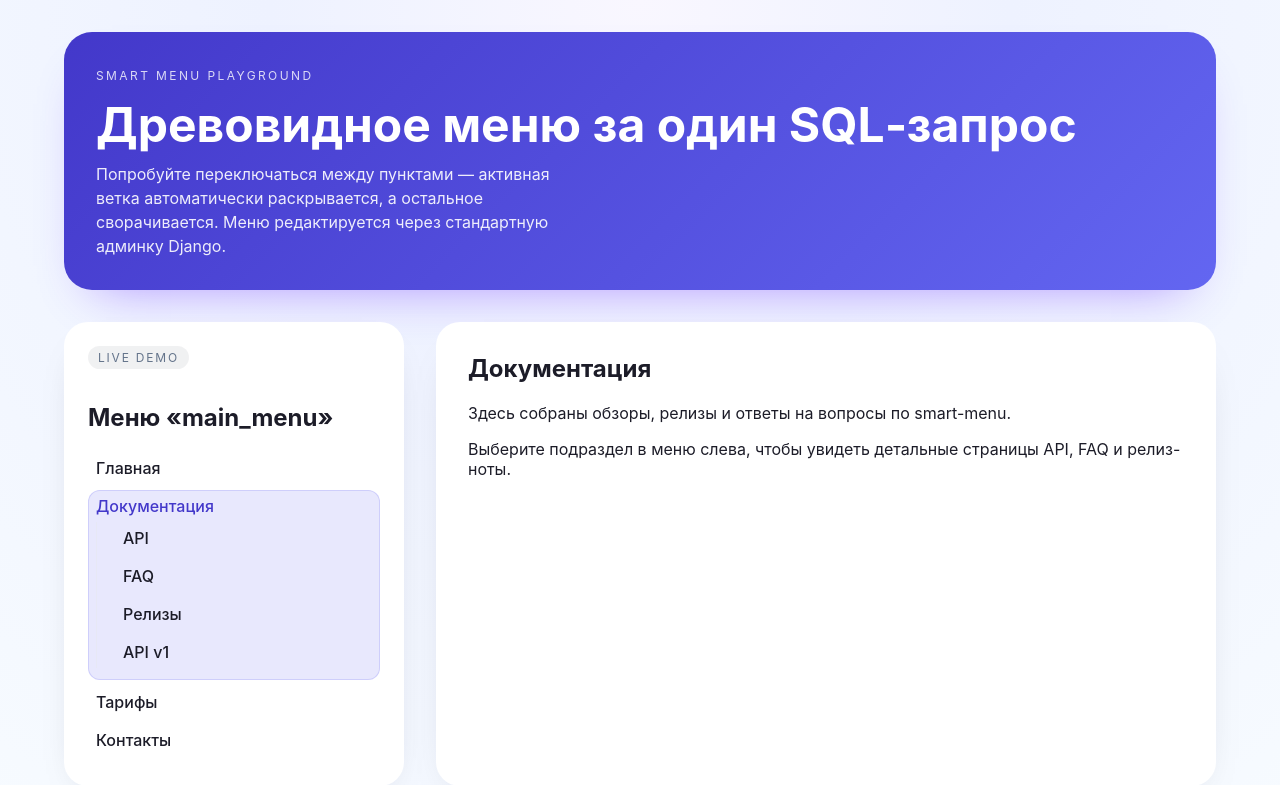
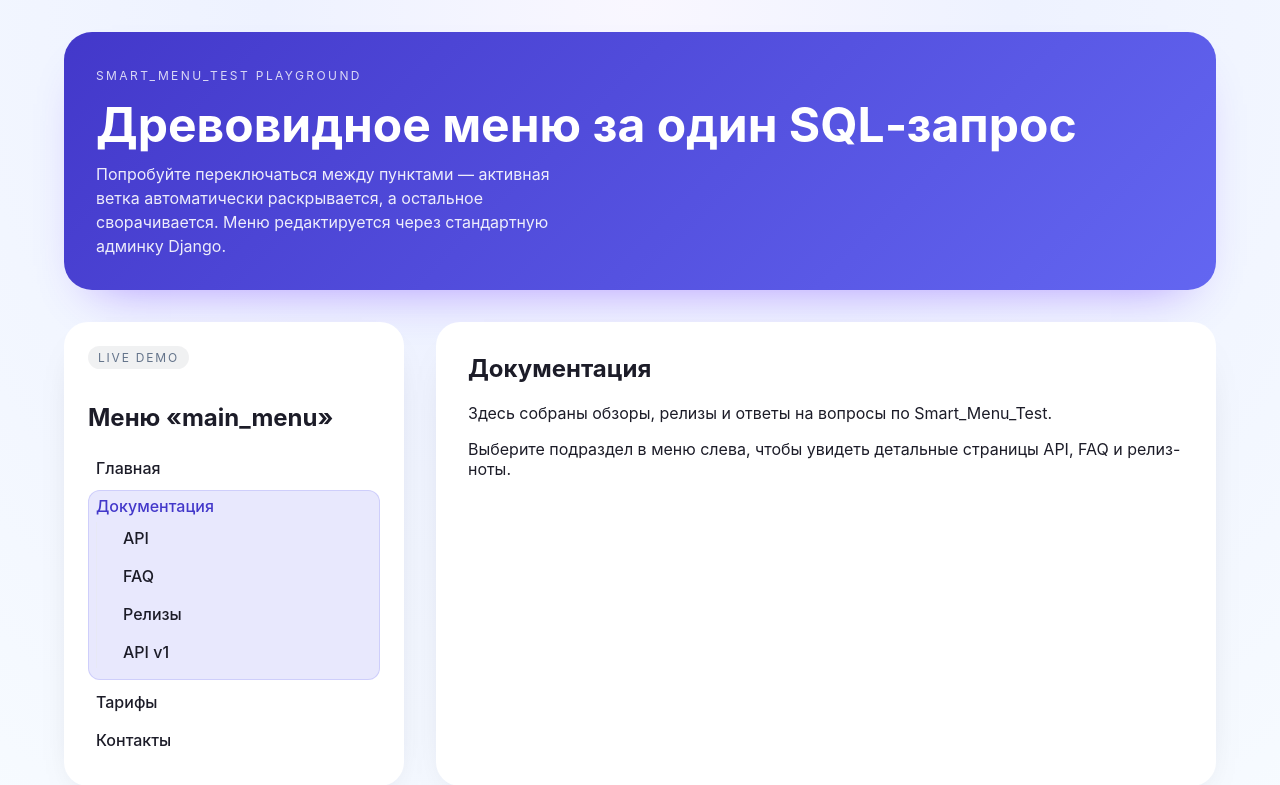
Before and after one commit to DmitriyKuladmed/Smart_Menu_Test, a Django app: page /docs/ in a window 1280 px wide. Shown: the top 785 px of the page. Run offline with Django 5.2, Linux system fonts and the light colour scheme; data comes from the database, SQL or seed files in the repository; parts of the project's set-up code (start-up, migrations or seed data) failed here and were passed over.

Commit message:
fix names

```diff
--- a/templates/base.html
+++ b/templates/base.html
@@ -3,7 +3,7 @@
 <html lang="ru">
   <head>
     <meta charset="utf-8" />
-    <title>{% block title %}Smart Menu{% endblock %}</title>
+    <title>{% block title %}Smart_Menu_Test{% endblock %}</title>
     <style>
       :root {
         color-scheme: light;
@@ -154,7 +154,7 @@
   <body>
     <div class="app-shell">
       <header class="hero">
-        <span class="hero__kicker">smart menu playground</span>
+        <span class="hero__kicker">smart_menu_test playground</span>
         <h1 class="hero__title">Древовидное меню за один SQL‑запрос</h1>
         <p class="hero__subtitle">
           Попробуйте переключаться между пунктами — активная ветка автоматически раскрывается, а остальное сворачивается.
--- a/templates/pages/docs.html
+++ b/templates/pages/docs.html
@@ -4,6 +4,6 @@
 
 {% block content %}
   <h2>Документация</h2>
-  <p>Здесь собраны обзоры, релизы и ответы на вопросы по smart-menu.</p>
+  <p>Здесь собраны обзоры, релизы и ответы на вопросы по Smart_Menu_Test.</p>
   <p>Выберите подраздел в меню слева, чтобы увидеть детальные страницы API, FAQ и релиз-ноты.</p>
 {% endblock %}
```
Also changed, not shown: README.md.
